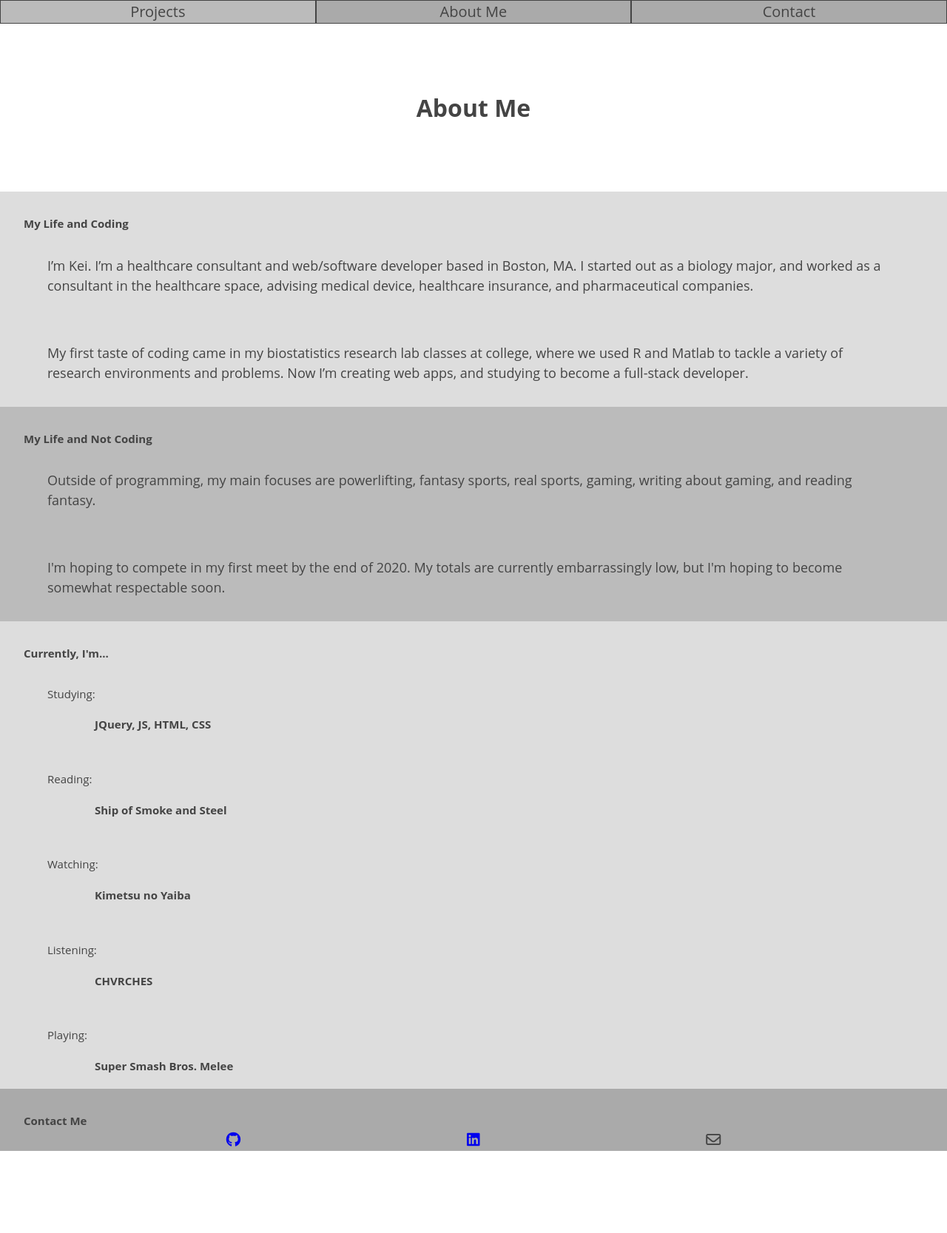
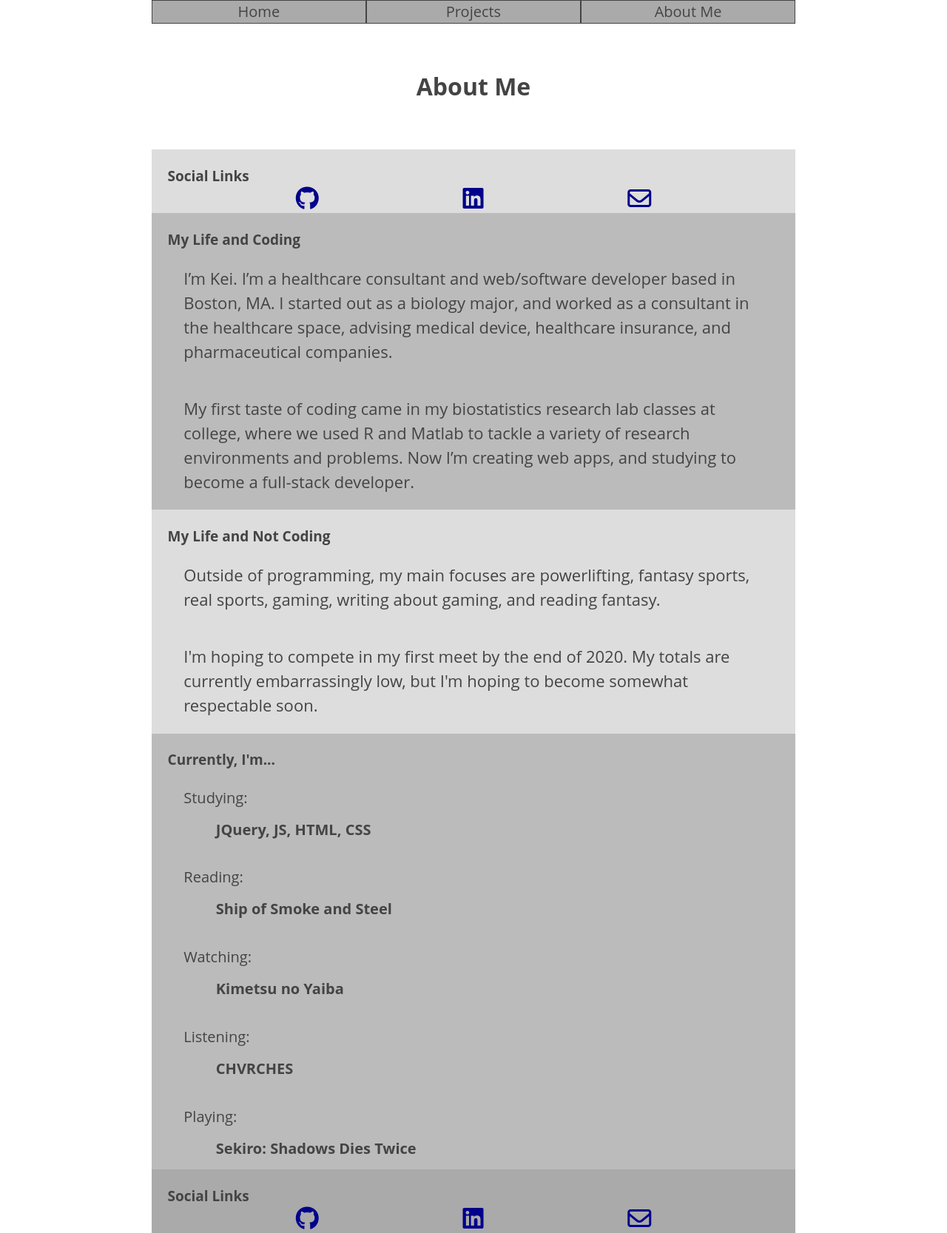
Before and after one commit to thinkful-ei-heron/Kei-portfolio, a plain HTML site: page about-me.html in a window 1280 px wide. Shown: the whole page at 74% size. Before the commit the page ends 1556 px from the top, so only its background shows below. Drawn offline with nearby package versions, Linux system fonts and the light colour scheme.

Commit message:
added media queries

```diff
--- a/about-me.html
+++ b/about-me.html
@@ -5,7 +5,6 @@
     <meta name="viewport" content="width=device-width, initial-scale=1">
     <link rel="stylesheet" type="text/css" href="https://cdnjs.cloudflare.com/ajax/libs/normalize/8.0.1/normalize.css">
     <link rel="stylesheet" type="text/css" href="main.css">
-    <link rel="stylesheet" href="css/social-circles.min.css">
     <link rel="stylesheet" href="https://maxcdn.bootstrapcdn.com/font-awesome/4.4.0/css/font-awesome.min.css">
     <link rel="stylesheet" href="https://cdn.rawgit.com/konpa/devicon/df6431e323547add1b4cf45992913f15286456d3/devicon.min.css">
     <script src="https://kit.fontawesome.com/d195b078d0.js" crossorigin="anonymous"></script>
@@ -14,13 +13,13 @@
   <nav role="navigation">
     <ul class="ul-nav-buttons">
         <li class="li-nav-buttons">
-        <a class="a-nav-buttons" href="projects.html">Projects</a>
+            <a class="a-nav-buttons w3-btn" href="index.html">Home</a>
 
         <li class="li-nav-buttons">
-        <a class="a-nav-buttons" href="about-me.html">About Me</a>
+          <a class="a-nav-buttons w3-btn" href="projects.html">Projects</a>
 
         <li class="li-nav-buttons">
-        <a class="a-nav-buttons" href="about-me.html#contact">Contact</a>
+          <a class="a-nav-buttons w3-btn" href="about-me.html">About Me</a>
 
     </ul>
   </nav>
@@ -28,6 +27,27 @@
     <header role="banner">
         <h1 class = "header-1">About Me</h1>
     </header>
+
+    <section role="social">
+      <h6 class="about-me-header">Social Links</h6>
+      <ul class="contact-me-ul">
+        <li class="social-link">
+          <a class="" href="http://www.github.com/keisukeisobe" target="_blank">
+            <i class="fab fa-github"></i>
+          </a>
+        </li>
+        <li class="social-link">
+          <a class="" href="http://www.linkedin.com/in/kisobe" target="_blank">
+            <i class="fab fa-linkedin"></i>
+          </a>
+        </li>
+        <li class="social">
+          <a class="social-link" href="mailto:keisuke.isobe.2011@gmail.com">
+            <i class ="far fa-envelope"></i>
+          </a>
+        </li>
+      </ul>
+    </section>
 
     <section role="" class="">
       <h6 class="about-me-header">My Life and Coding</h6>
@@ -63,13 +83,13 @@
           </li>
           <li>
               <p class="currently-text">Playing:</p>
-                <p class="currently-response">Super Smash Bros. Melee</p>
+              <p class="currently-response">Sekiro: Shadows Dies Twice</p>
           </li>
         </ul>
     </section>
   </main>
   <footer id="contact" role="content-info">
-    <h6 class="about-me-header">Contact Me</h6>
+    <h6 class="about-me-header">Social Links</h6>
     <ul class="contact-me-ul">
       <li class="social-link">
         <a class="" href="http://www.github.com/keisukeisobe" target="_blank">
--- a/main.css
+++ b/main.css
@@ -117,6 +117,10 @@ section:nth-child(even) {
   padding: 5% 5%;
 }
 
+.about-me-link, .projects-link {
+  color: darkblue;
+}
+
 .about-me-header {
   font-size: 15px;
   float: left;
@@ -196,7 +200,8 @@ section:nth-child(even) {
 }
 
 .li-view-code:hover, .li-view-app:hover {
-  background-color: white;
+  background-color: darkblue;
+  color: white;
 }
 
 .technologies {
@@ -216,5 +221,61 @@ section:nth-child(even) {
 
 .social-link {
   text-decoration: none;
-  color: inherit;
 }
+
+.projects {
+  margin-top: 3%;
+  margin-bottom: 3%;
+}
+
+.project-desc {
+  padding: 3%;
+}
+
+.fab, .far {
+  color: darkblue;
+}
+
+.devicon {
+  color: darkblue;
+}
+
+@media screen and (min-width: 650px) {
+  body {
+    max-width: 650px;
+    margin-left: 10%;
+    margin-right: 10%;
+  }
+
+  .about-me-text, .headline-text, .about-me-link, .projects-link {
+    font-size: 22px;
+  }
+
+  .about-me-header {
+    font-size: 19px;
+  }
+
+  .currently-ul {
+    font-size: 18px;
+  }
+
+  .currently-text, .currently-response {
+    font-size: 20px;
+  }
+
+  .fab, .far {
+    font-size: 2rem;
+  }
+
+  .project-title {
+    font-size: 28px;
+  }
+}
+
+@media screen and (min-width: 1000px) {
+  body {
+    max-width: 1000px;
+    margin-left: 16%;
+    margin-right: 16%;
+  }
+}
```
Also changed, not shown: index.html (+30 -11 lines), projects.html (+30 -11 lines). Lines whose indentation alone changed are shown as unchanged.
